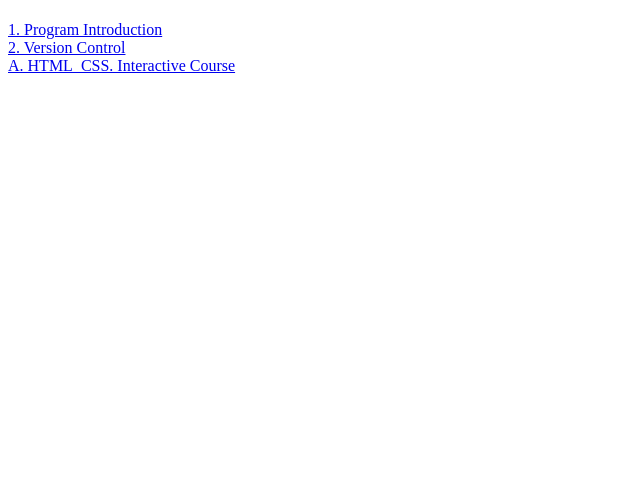
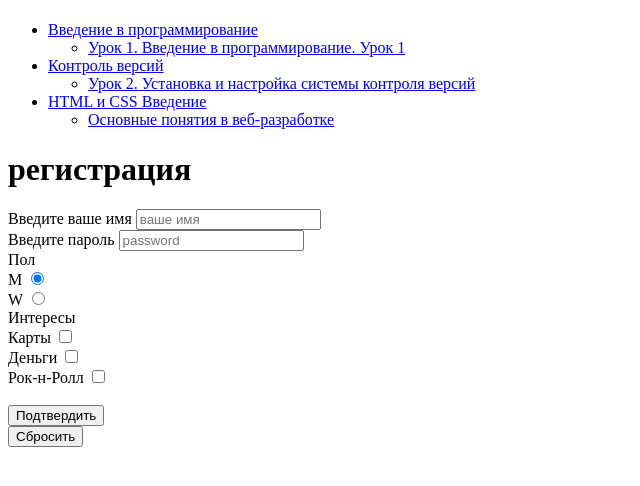
Before and after one commit to iRezograf/GeekBrains, a plain HTML site: page index.html in a window 1280 px wide. Shown: the whole page, without its empty margins (0-640 px from the left). Drawn offline with Linux system fonts and the light colour scheme.

Commit message:
Создал форму 'Регистрация'сдуфк

```diff
--- a/index.html
+++ b/index.html
@@ -9,9 +9,69 @@
     <body>
         <h1></h1>
         <!--- Путь в href должен начинаться с точки: ./path--->
-    <a href="1. Program Introduction/S3/pi.html">1. Program Introduction</a><br>
-    <a href="2. Version Control/vc.html">2. Version Control</a> <br>
-    <a href="A. HTML_CSS interactive course/html_css.html">A. HTML_CSS. Interactive Course</a>
+        <ul class="menu">
+            <li>
+                <a href="1. Program Introduction/S3/pi.html">Введение в программирование</a><br>
+                <ul>
+                    <li>
+                        <a href="https://gb.ru/lessons/255784" target="_blank">Урок 1. Введение в программирование. Урок 1</a>
+                        <br>
+                    </li>
+                </ul>
+            </li>
+            <li>
+                <a href="2. Version Control/vc.html">Контроль версий</a>
+                <br>
+                <ul>
+                    <li>
+                        <a href="https://gb.ru/lessons/256997" target="_blank">Урок 2. Установка и настройка системы контроля версий</a>
+                    </li>
+                </ul>
+            </li>
+            <li>
+                <a href="A. HTML_CSS interactive course/html_css.html">HTML и CSS Введение</a>
+                <ul>
+                    <li>
+                        <a href="https://gb.ru/study_groups/4348/videos/19622" target="_blank">Основные понятия в веб-разработке</a><br>
+                    </li>
+                </ul>
+            </li>
+        </ul>
+        <!-- <a href="1. Program Introduction/S3/pi.html">1. Program
+        Introduction</a><br> <a href="2. Version Control/vc.html">2. Version Control</a>
+        <br> <a href="A. HTML_CSS interactive course/html_css.html">A. HTML_CSS.
+        Interactive Course</a> -->
 
+        <h1>
+            регистрация
+
+        </h1>
+        <form action="" class="" form_registration="form_registration">
+            Введите ваше имя
+            <input type="text" placeholder="ваше имя" name="" id="1"><br>
+            Введите пароль
+            <input type="password" placeholder="password" name="" id="2"><br>
+
+            Пол
+            <br>
+            M
+            <input type="radio" name="pol" checked="checked">
+            <br>
+            W
+            <input type="radio" name="pol">
+            <br>
+
+            Интересы<br>
+            Карты
+            <input type="checkbox"><br>
+            Деньги
+            <input type="checkbox"><br>
+            Рок-н-Ролл
+            <input type="checkbox"><br>
+            <br>
+            <input type="submit" value="Подтвердить">
+            <br>
+            <input type="reset" value="Сбросить">
+        </form>
 
     </html>
```
Also changed, not shown: A. HTML_CSS interactive course/html_css.html (+7 -0 lines), 1 other file. Lines whose indentation alone changed are shown as unchanged.
